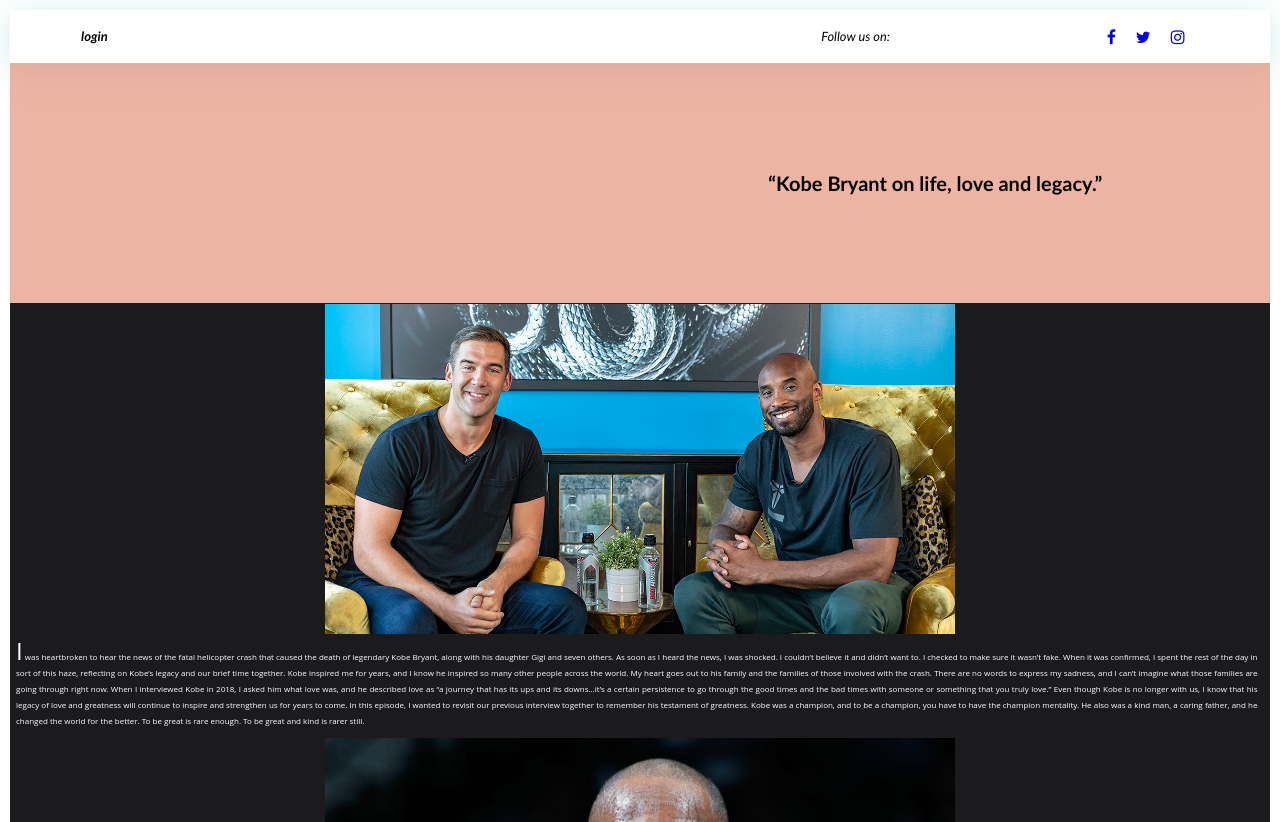
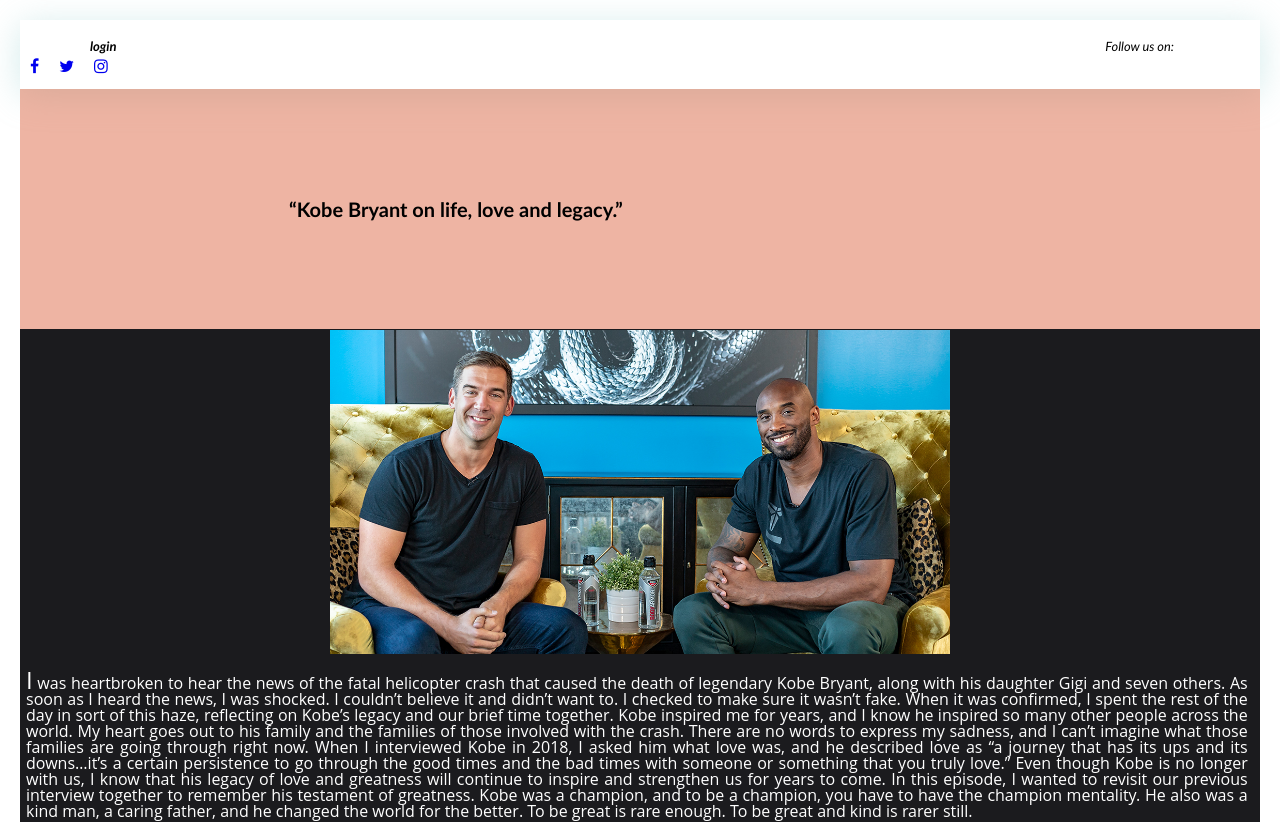
Before and after one commit to sankyrajeev/interview-design, a plain HTML site: page index.html in a window 1280 px wide. Shown: the top 822 px of the page. Drawn offline with Linux system fonts and the light colour scheme.

Commit message:
files added

```diff
--- a/style.css
+++ b/style.css
@@ -106,13 +106,13 @@ nav a {
     font-size: 0.9rem;
 }
 
-.text-content{
+.text-content {
     background-color: #1B1B1E;
     padding-right: 6px;
 
 }
 
-.text-content-1{
+.text-content-1 {
     background-color: #FBFFFE;
 }
 
@@ -126,27 +126,32 @@ nav a {
     line-height: 16px;
     display: flex;
     align-items: flex-end;
-    text-align:justify;
+    text-align: justify;
     margin-left: 6px;
     /* margin-right: 6px; */
     color: white;
 
 }
-h3{
+
+h3 {
     margin-left: 6px;
 }
-h4{
+
+h4 {
     margin-left: 6px;
     color: #FBFFFE;
-    font-size: 15px;font-weight: bold;
+    font-size: 15px;
+    font-weight: bold;
 }
 
-.first-letter{
+.first-letter {
     font-size: x-large;
 }
-.make-bold{
+
+.make-bold {
     font-weight: bold;
 }
+
 .second-text {
     width: 100%;
     max-height: auto;
@@ -157,51 +162,58 @@ h4{
     line-height: 16px;
     display: flex;
     align-items: flex-end;
-    text-align:justify;
+    text-align: justify;
     margin-left: 6px;
     margin-right: 6px;
-    color:#1B1B1E;
+    color: #1B1B1E;
 
 }
-footer{
+
+footer {
     background-color: #1B1B1E;
     height: auto;
     text-align: center;
 }
 
 @media only screen and (min-width: 600px) {
-   header h1{
+
+    body {
+        margin: 20px;
+        font-family: 'Trebuchet MS', 'Lucida Sans Unicode', 'Lucida Grande', 'Lucida Sans', Arial, sans-serif;
+        font-weight: lighter;
+    }
+
+    header h1 {
         font-size: small;
         margin-right: 20px;
     }
 
-   .follow{
+    .follow {
         font-size: 1vw;
-    margin-left: 250px;
+        margin-left: 690px;
     }
 
-   .hero-banner h2{
-        margin-right: 130px;
+    .hero-banner h2 {
+        margin-right: 600px;
     }
 
-   .first-text{
-    font-size: 8px;
+    .first-text {
+        font-size: 16px;
 
     }
 
-   .second-text{
-    font-size: 8px;
+    .second-text {
+        font-size: 16px;
     }
 
-   .flex-item{
+    .flex-item {
         max-width: 50%;
-    background-color: #1B1B1E;
+
     }
-   .flex-container{
+
+    .flex-container {
         background-color: #1B1B1E;
     }
 
-   body{
-    margin:10px
+
 }
-  }
```
Lines whose indentation alone changed are shown as unchanged.
